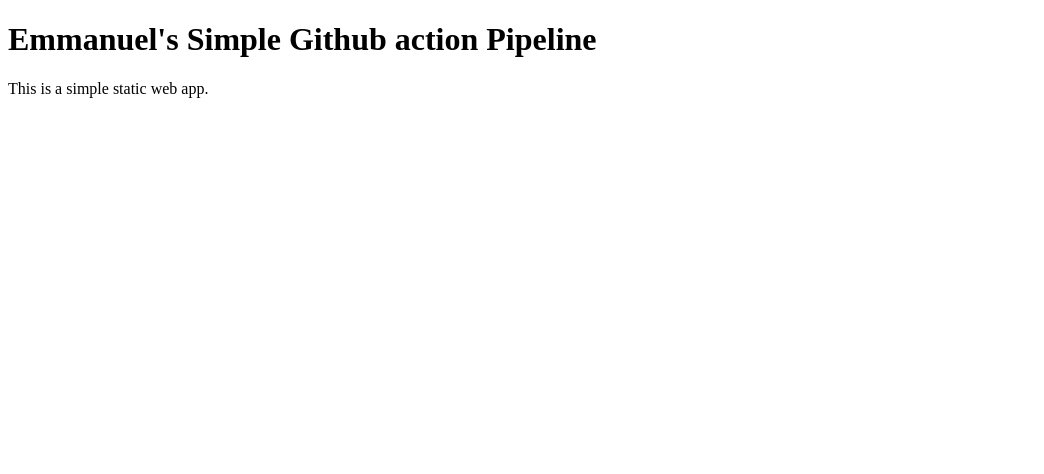
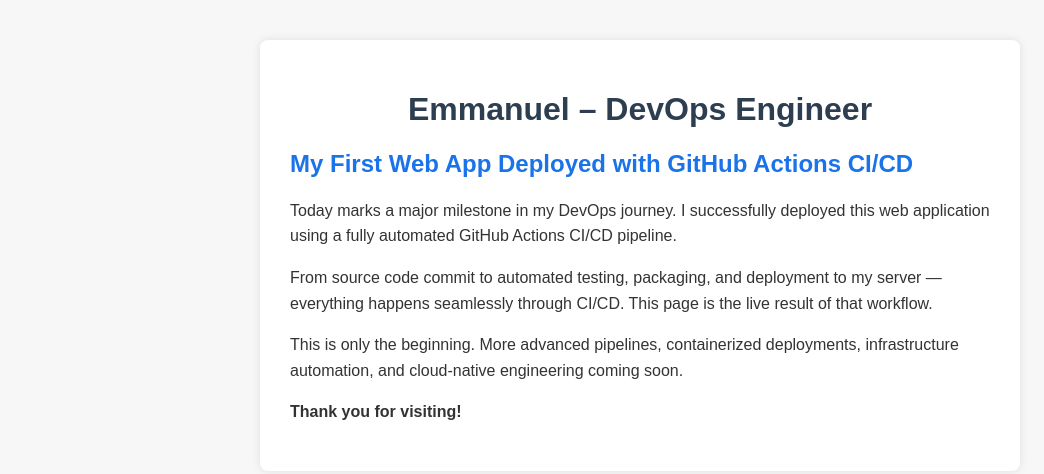
Before and after one commit to cloudlumanex/Actions-Git, a website: page index.html in a window 1280 px wide. Shown: the whole page, without its empty margins (0-1044 px from the left). Drawn offline with Linux system fonts and the light colour scheme.

Commit message:
Revise HTML for DevOps milestone presentation
Updated the title and content of the HTML page to reflect a personal milestone in DevOps. Enhanced styling and structure for better presentation.

```diff
--- a/index.html
+++ b/index.html
@@ -1,10 +1,55 @@
 <!DOCTYPE html>
 <html>
   <head>
-    <title>Simple Github action Pipeline</title>
+    <title>Emmanuel – DevOps Engineer | First CI/CD Deployment</title>
+    <style>
+      body {
+        font-family: Arial, sans-serif;
+        margin: 40px;
+        background-color: #f7f7f7;
+        color: #333;
+      }
+      .container {
+        max-width: 700px;
+        margin: auto;
+        background: white;
+        padding: 30px;
+        border-radius: 8px;
+        box-shadow: 0 0 10px rgba(0,0,0,0.1);
+      }
+      h1 {
+        text-align: center;
+        color: #2c3e50;
+      }
+      h2 {
+        color: #1a73e8;
+      }
+      p {
+        line-height: 1.6;
+      }
+    </style>
   </head>
   <body>
-    <h1>Emmanuel's Simple Github action Pipeline</h1>
-    <p>This is a simple static web app.</p>
+    <div class="container">
+      <h1>Emmanuel – DevOps Engineer</h1>
+      <h2>My First Web App Deployed with GitHub Actions CI/CD</h2>
+      <p>
+        Today marks a major milestone in my DevOps journey. I successfully deployed this web
+        application using a fully automated GitHub Actions CI/CD pipeline.
+      </p>
+
+      <p>
+        From source code commit to automated testing, packaging, and deployment to my
+        server — everything happens seamlessly through CI/CD. This page is the live
+        result of that workflow.
+      </p>
+
+      <p>
+        This is only the beginning. More advanced pipelines, containerized deployments,
+        infrastructure automation, and cloud-native engineering coming soon.
+      </p>
+
+      <p><strong>Thank you for visiting!</strong></p>
+    </div>
   </body>
 </html>
```
